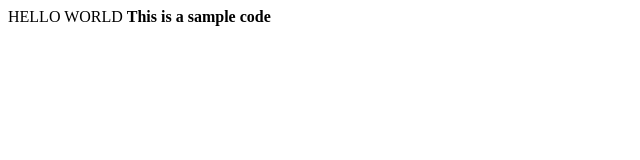
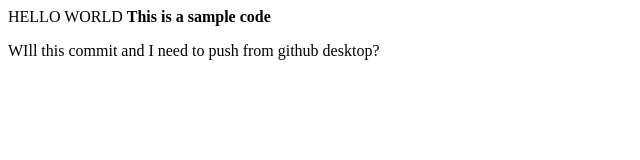
Before and after one commit to rahulsh91/rahulsh91.github.io, a plain HTML site: page index.html in a window 1280 px wide. Shown: the whole page, without its empty margins (0-640 px from the left). Drawn offline with Linux system fonts and the light colour scheme.

Commit message:
this is done via visual code

```diff
--- a/index.html
+++ b/index.html
@@ -1,2 +1,3 @@
 HELLO WORLD
 <b> This is a sample code</b>
+<p>WIll this commit and I need to push from github desktop?</p>
```
